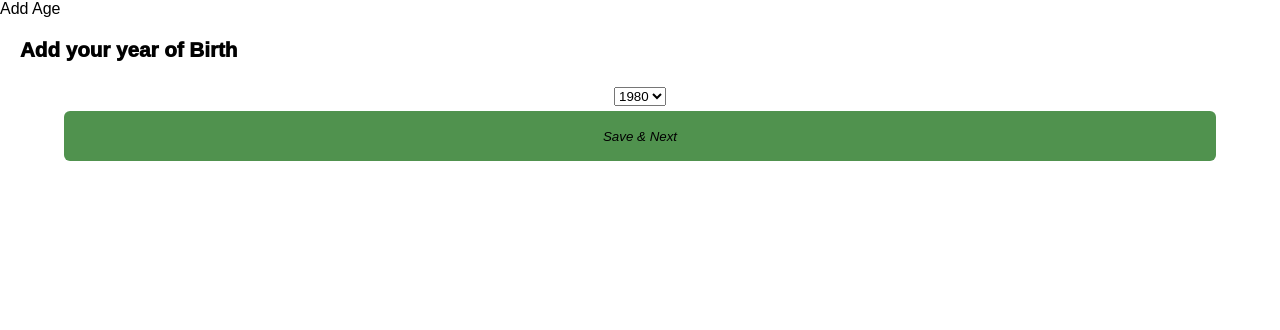
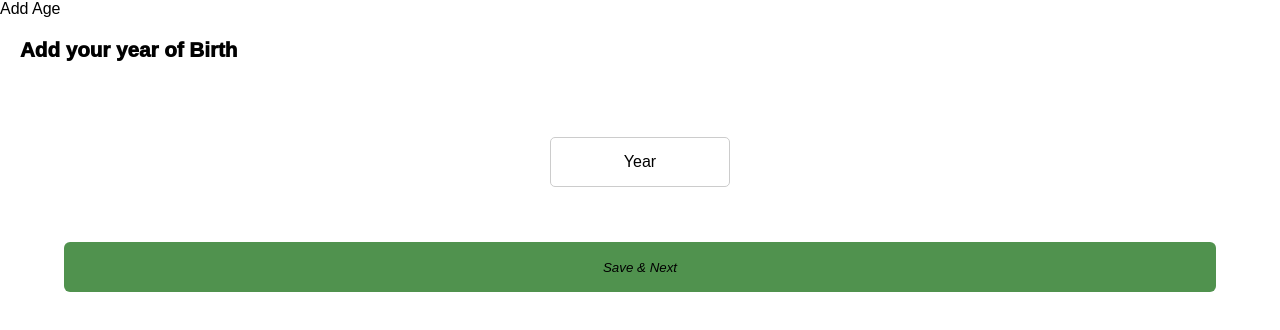
Before and after one commit to Makes-Innovation-Hub/arabrew, a React (Vite) app in the folder client/: page /addAge in a window 1280 px wide. Shown: the top 330 px of the page. Built offline with nearby package versions, Linux system fonts and the light colour scheme; a web font is replaced by a local one.

Commit message:
basic styling

```diff
--- a/client/src/pages/BirthPage/BirthPage.jsx
+++ b/client/src/pages/BirthPage/BirthPage.jsx
@@ -6,7 +6,7 @@ import {
   Container,
 } from "../../components/PageLayout/PageLayoutStyles.jsx";
 import { Flex } from "../../components/styles/Flex.jsx";
-import React, { useState, useEffect } from "react";
+import React, { useState, useEffect, useRef } from "react";
 
 export default function BirthPage() {
   const [startYear, setStartYear] = useState(1980);
@@ -74,7 +74,32 @@ export default function BirthPage() {
               margin: "0.5rem 0",
             }}
           >
-            <select>
+            <select
+              style={{
+                appearance: "none",
+                width: "18rem",
+                //  -moz-appearance: "none",
+                // -webkit-appearance: "none";
+                background: "transparent",
+                padding: "0.55rem",
+                border: "1px solid #ccc",
+                borderRadius: "0.5rem",
+                height: "5rem",
+                fontSize: "16px",
+                lineHeight: "1.5",
+                textAlign: "center",
+                margin: "5rem 0",
+              }}
+            >
+              <option
+                value=""
+                disabled
+                selected
+                hidden
+                style={{ color: "rgba(124, 124, 124, 0.5)" }}
+              >
+                Year
+              </option>
               {years.map((year) => (
                 <option key={year} value={year}>
                   {year}
```
